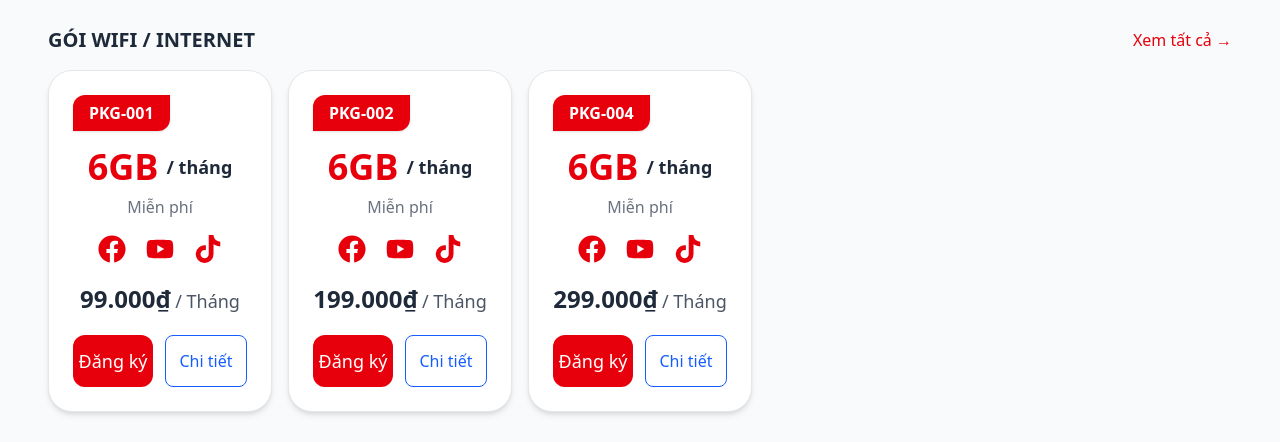
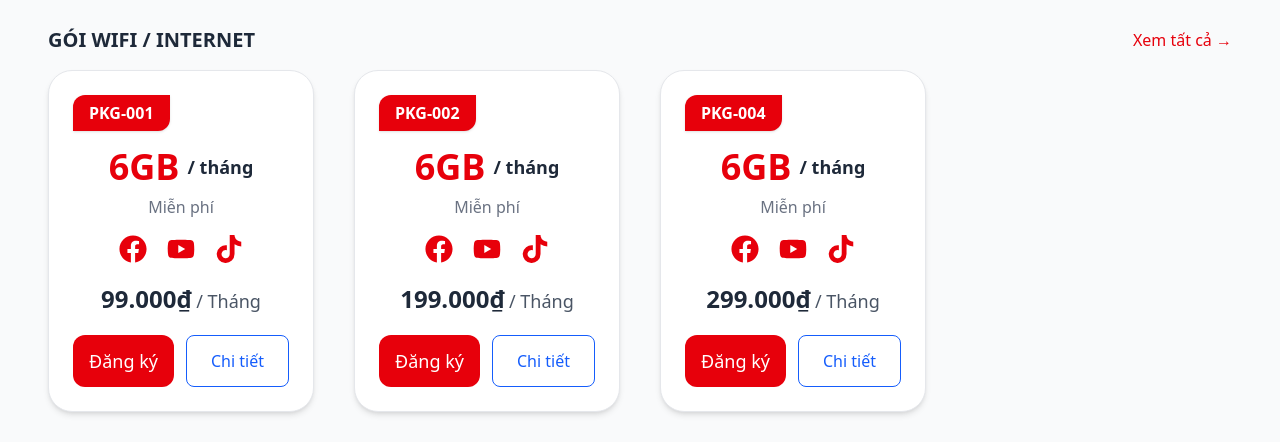
Before and after one commit to LeBinh12/ViettelUI, a React (Vite) app: page /home in a window 1280 px wide. Shown: the part 510-952 px from the top of the page. Built offline with nearby package versions, Linux system fonts and the light colour scheme.

Commit message:
update kích thước card của các gói cước

```diff
--- a/src/page/HomeScreen.tsx
+++ b/src/page/HomeScreen.tsx
@@ -143,7 +143,8 @@ const HomeScreen: React.FC = () => {
                   </button>
                 </div>
 
-                <div className="grid grid-cols-2 sm:grid-cols-3 lg:grid-cols-5 gap-4">
+               <div className="grid grid-cols-1 sm:grid-cols-2 md:grid-cols-3 xl:grid-cols-4 2xl:grid-cols-5 gap-10 justify-items-center">
+
                   {categoryPackages.map((pkg) => (
                     <PackageCard
                       key={pkg.id}
```
